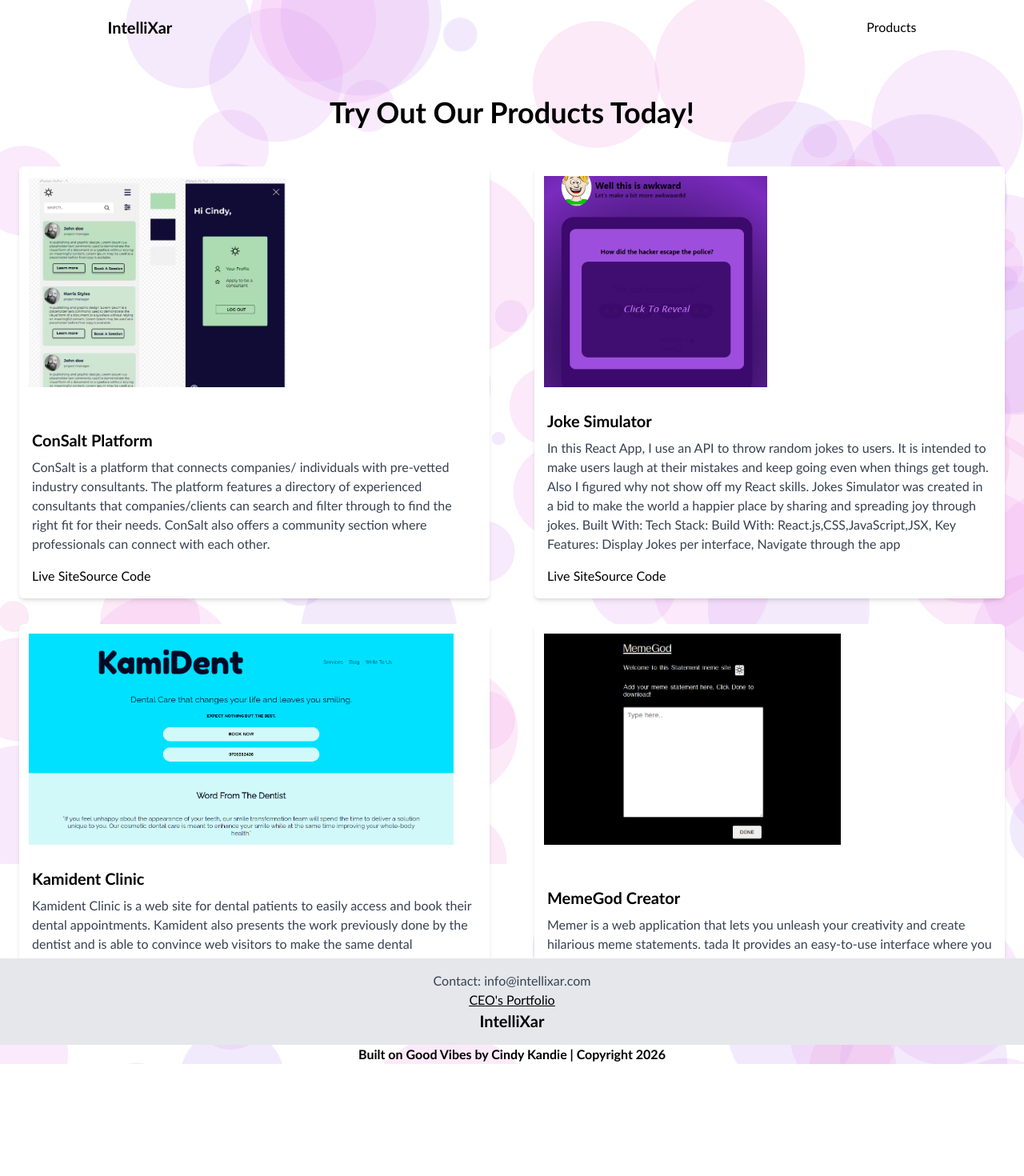
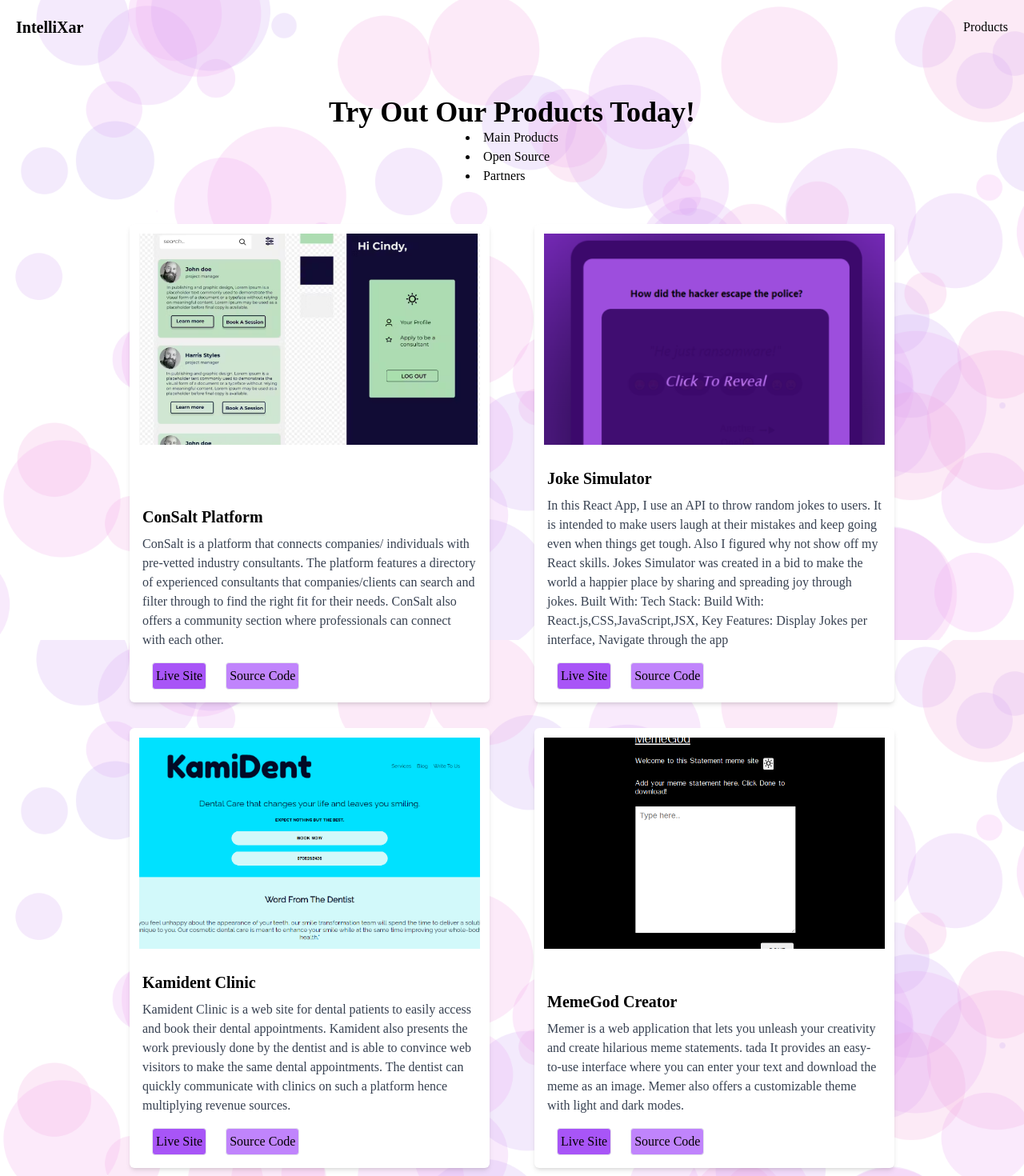
Before and after one commit to cindykandie/intellix-tech, a Next.js app: page /projects in a window 1280 px wide. Shown: the top 1470 px of the page at 80% size. Before the commit the page ends 1330 px from the top, so only its background shows below. Built offline with nearby package versions, Linux system fonts and the light colour scheme.

Commit message:
fix up products page

```diff
--- a/src/components/Header.js
+++ b/src/components/Header.js
@@ -3,7 +3,7 @@ import Link from 'next/link';
 
 const Header = () => {
   return (
-    <header className="flex gap-[70%] justify-center items-center p-5">
+    <header className="flex justify-between items-center p-5">
 
         <Link href="/">
           <p className="text-xl font-bold text-black-500">IntelliXar</p>
--- a/src/components/Layout.js
+++ b/src/components/Layout.js
@@ -2,11 +2,16 @@ import React from 'react';
 import Header from './Header';
 import Footer from './Footer';
 import BtBanner from './btBanner';
+import Head from 'next/head';
 
 
 const Layout = ({ children }) => {
   return (
-    <div>
+    <div className='flex flex-col justify-between'>
+      <Head>
+        <title>IntelliXar</title>
+        <link rel="icon" type="image/x-icon" href="/assets/icons/logo.png"></link>
+      </Head>
       <Header />
       <div className='main-container'>
         {children}
--- a/src/components/btBanner.js
+++ b/src/components/btBanner.js
@@ -5,8 +5,8 @@ const BtBanner = () => {
 
   return (
     <div className="custom-btbanner bg-grey text-black">
-      <div className="mx-auto flex justify-center items-center font-bold">
-        <p>Built on Good Vibes by Cindy Kandie | Copyright {currentYear}</p>
+      <div className="mx-auto flex justify-center items-center font-bold px-2 text-center">
+        <p>Built on Good Vibes by <a href='https://devcindy.vercel.app' c className='hover:underline'>Cindy Kandie</a>  <br/> Copyright {currentYear}</p>
       </div>
     </div>
   );
--- a/src/pages/index.js
+++ b/src/pages/index.js
@@ -18,8 +18,8 @@ const HomePage = () => {
 
   return (
     <Layout>
-      <main className='custom-main flex-1 p-[10%] mb-10 pt-[50px] w-[100%] max-w-[700px]'>
-        <h1 className="text-4xl font-bold mb-4">{shortDescription}</h1>
+      <main className='custom-main flex-1 p-[10%] mb-10 pt-[50px] w-[100%] max-w-[800px]'>
+        <h1 className="text-2xl font-bold mb-4">{shortDescription}</h1>
         {showFullDescription ? (
           <div>
             {longDescription}
--- a/src/pages/projects.js
+++ b/src/pages/projects.js
@@ -8,12 +8,18 @@ export default function Projects() {
         <section className="flex flex-col items-center my-5">
           <h1 className="mt-8 text-4xl font-bold">Try Out Our Products Today!</h1>
 
+          <nav>
+            <li>Main Products</li>
+            <li>Open Source</li>
+            <li>Partners</li>
+          </nav>
+
           <div className="grid grid-cols-1 sm:grid-cols-1 lg:grid-cols-2 gap-8 mt-12 m-3 project-wrapper">
             {projects.projects.map((project) => (
-              <div className="bg-white rounded-md shadow-md flex flex-col justify-between mx-3">
-                <div className="relative image-wrapper">
+              <div className="bg-white rounded-md shadow-md flex flex-col justify-between mx-3 w-[100%] max-w-[450px]">
+                <div className="relative image-wrapper ">
                   <img
-                    className="rounded-t-lg h-72 object-cover p-3"
+                    className="rounded-t-lg h-72 object-cover p-3 w-[100%]"
                     src={project.image}
                     alt={project.title}
                   />
@@ -22,8 +28,8 @@ export default function Projects() {
                   <h2 className="text-xl font-bold mb-2">{project.title}</h2>
                   <p className="text-gray-700 text-base mb-4">{project.description}</p>
                   <div className="flex btn-container">
-                    <a href={project.liveSiteLink} target='blank' ><button>Live Site</button></a>
-                    <a href={project.sourceCodeLink} target='blank'><button>Source Code</button></a>
+                    <a href={project.liveSiteLink} target='blank' ><button className='border rounded mx-3 p-1 bg-purple-500'>Live Site</button></a>
+                    <a href={project.sourceCodeLink} target='blank'><button className='border rounded mx-3 p-1 bg-purple-400'>Source Code</button></a>
                 </div>
                 </div>
               </div>
--- a/src/styles/globals.css
+++ b/src/styles/globals.css
@@ -1,6 +1,10 @@
 @tailwind base;
 @tailwind components;
 @tailwind utilities;
+
+@import url('https://fonts.googleapis.com/css2?family=Jost:ital,wght@0,300;0,400;0,500;0,600;0,700;0,800;0,900;1,300;1,400;1,500;1,600;1,700;1,800;1,900&display=swap');
+
+@import url('https://fonts.googleapis.com/css2?family=Poppins:ital,wght@0,300;0,400;0,500;0,600;0,700;0,800;0,900;1,300;1,400;1,500;1,600;1,700;1,800;1,900&display=swap');
 
 html, body{
   height: 100%;
@@ -8,6 +12,10 @@ html, body{
   padding: 0;
   font-family: 'Trebuchet MS', 'Lucida Sans Unicode', 'Lucida Grande', 'Lucida Sans', Arial, sans-serif;
   background-image: url(/assets/images/bg-image.png);
+  background-repeat: no-repeat;
+  background-size: cover;
+  background-attachment: fixed;
+  font-family: 'Poppins', sans-seif;
 }
 .custom-main{
     min-height: calc(100% - 100px);
@@ -20,10 +28,3 @@ html, body{
     min-height: 90vh;
     position: relative;
   }
-.custom-footer{
-    position: absolute;
-    left: 0;
-    bottom: 0;
-    width: 100%;
-    height: 130px;
-}
--- a/src/styles/projects.css
+++ b/src/styles/projects.css
@@ -15,10 +15,10 @@
 }
 
 .project-wrapper{
-    margin: 10px 20px 5px 10px;
+    margin: 10px 20px 15rem 10px;
 }
 section{
-    width: 100vw;
+    min-width: 100vw;
     max-width: 50rem;
     display: flex;
     align-items: center;
```
Also changed, not shown: public/assets/icons/logo.png (added).
